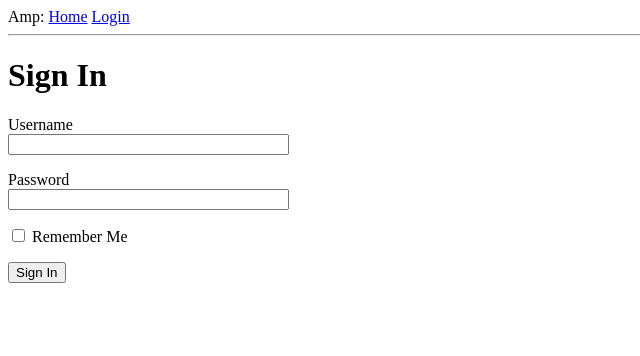
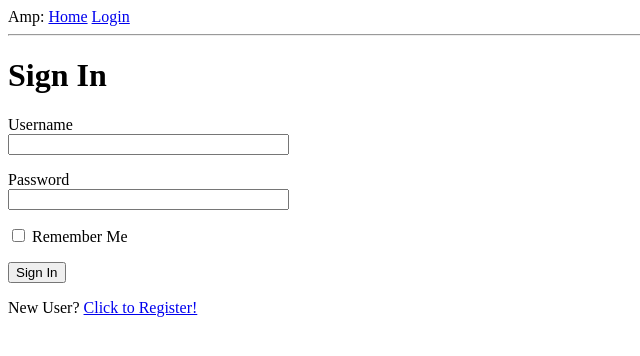
Before and after one commit to jlimahaverford/amp, a Flask app: page /login in a window 1280 px wide. Shown: the top 356 px of the page, without its empty margins (0-640 px from the left). Run offline with Flask 2, Linux system fonts and the light colour scheme.

Commit message:
Added login, registration, and profile pages.

```diff
--- a/app/__init__.py
+++ b/app/__init__.py
@@ -2,10 +2,13 @@ from flask import Flask
 from config import Config
 from flask_sqlalchemy import SQLAlchemy
 from flask_migrate import Migrate
+from flask_login import LoginManager
 
 app = Flask(__name__)
 app.config.from_object(Config)
 db = SQLAlchemy(app)
 migrate = Migrate(app, db)
+login = LoginManager(app)
+login.login_view = 'login'
 
 from app import routes, models
--- a/app/forms.py
+++ b/app/forms.py
@@ -1,9 +1,28 @@
 from flask_wtf import FlaskForm
 from wtforms import StringField, PasswordField, BooleanField, SubmitField
-from wtforms.validators import DataRequired
+from wtforms.validators import ValidationError, DataRequired, Email, EqualTo
+from app.models import User
 
 class LoginForm(FlaskForm):
     username = StringField('Username', validators=[DataRequired()])
     password = PasswordField('Password', validators=[DataRequired()])
     remember_me = BooleanField('Remember Me')
     submit = SubmitField('Sign In')
+
+class RegistrationForm(FlaskForm):
+    username = StringField('Username', validators=[DataRequired()])
+    email = StringField('Email', validators=[DataRequired(), Email()])
+    password = PasswordField('Password', validators=[DataRequired()])
+    password2 = PasswordField(
+        'Repeat Password', validators=[DataRequired(), EqualTo('password')])
+    submit = SubmitField('Register')
+
+    def validate_username(self, username):
+        user = User.query.filter_by(username=username.data).first()
+        if user is not None:
+            raise ValidationError('Please use a different username.')
+
+    def validate_email(self, email):
+        user = User.query.filter_by(email=email.data).first()
+        if user is not None:
+            raise ValidationError('Please use a different email address.')
--- a/app/routes.py
+++ b/app/routes.py
@@ -1,28 +1,76 @@
-from flask import render_template, flash, redirect, url_for
-from app import app
-from app.forms import LoginForm
+from datetime import datetime
+from flask import render_template, flash, redirect, url_for, request
+from flask_login import current_user, login_user, logout_user, login_required
+from werkzeug.urls import url_parse
+from app import app, db
+from app.forms import LoginForm, RegistrationForm
+from app.models import User
+
+
+@app.before_request
+def before_request():
+    if current_user.is_authenticated:
+        current_user.last_seen = datetime.utcnow()
+        db.session.commit()
+
 
 @app.route('/')
 @app.route('/index')
+@login_required
 def index():
-    user = {'username': 'Jonathan'}
     posts = [
         {
             'author': {'username': 'John'},
-            'body': 'Beautiful day in Portland!'
-        },
+            'body': 'Beautiful day in Portland!'},
         {
            'author': {'username': 'Susan'},
-           'body': 'The Avengers movie was so cool!'
-        }
-    ]
-    return render_template('index.html', title='Home', user=user, posts=posts)
+           'body': 'The Avengers movie was so cool!'}]
+    return render_template('index.html', title='Home', posts=posts)
+
 
 @app.route('/login', methods=['GET', 'POST'])
 def login():
+    if current_user.is_authenticated:
+        return redirect(url_for('index'))
     form = LoginForm()
     if form.validate_on_submit():
-        flash('Login requested for user {}, remember_me={}'.format(
-            form.username.data, form.remember_me.data))
+        user = User.query.filter_by(username=form.username.data).first()
+        if (user is None) or (not user.check_password(form.password.data)):
+            flash('Invalid username or password')
+            return redirect(url_for('login'))
+        login_user(user, remember=form.remember_me.data)
+        next_page = request.args.get('next')
+        if not next_page or url_parse(next_page).netloc != '':
+            next_page = url_for('index')
+        return redirect(next_page)
+    return render_template('login.html', title='Sign In', form=form)
+
+
+@app.route('/logout')
+def logout():
+    logout_user()
+    return redirect(url_for('index'))
+
+
+@app.route('/register', methods=['GET', 'POST'])
+def register():
+    if current_user.is_authenticated:
         return redirect(url_for('index'))
-    return render_template('login.html', title='Sign In', form=form)
+    form = RegistrationForm()
+    if form.validate_on_submit():
+        user = User(username=form.username.data, email=form.email.data)
+        user.set_password(form.password.data)
+        db.session.add(user)
+        db.session.commit()
+        flash('Congratulations, you are now a registered user!')
+        return redirect(url_for('login'))
+    return render_template('register.html', title='Register', form=form)
+
+@app.route('/user/<username>')
+@login_required
+def user(username):
+    user = User.query.filter_by(username=username).first_or_404()
+    posts = [
+        {'author': user, 'body': 'Test post #1'},
+        {'author': user, 'body': 'Test post #2'}]
+    return render_template('user.html', user=user, posts=posts)
--- /dev/null
+++ b/app/templates/_post.html
@@ -0,0 +1,6 @@
+<table>
+    <tr valign="top">
+        <td><img src="{{ post.author.avatar(36) }}"></td>
+        <td>{{ post.author.username }} says:<br>{{ post.body }}</td>
+    </tr>
+</table>
--- a/app/templates/base.html
+++ b/app/templates/base.html
@@ -10,7 +10,12 @@
         <div>
             Amp:
             <a href="{{ url_for('index') }}">Home</a>
+            {% if current_user.is_anonymous %}
             <a href="{{ url_for('login') }}">Login</a>
+            {% else %}
+            <a href="{{ url_for('user', username=current_user.username) }}">Profile</a>
+            <a href="{{ url_for('logout') }}">Logout</a>
+            {% endif %}
         </div>
         <hr>
         {% with messages = get_flashed_messages() %}
--- a/app/templates/index.html
+++ b/app/templates/index.html
@@ -1,7 +1,7 @@
 {% extends "base.html" %}
 
 {% block content %}
-    <h1>Hi, {{ user.username }}!</h1>
+    <h1>Hi, {{ current_user.username }}!</h1>
     {% for post in posts %}
     <div><p>{{ post.author.username }} says: <b>{{ post.body }}</b></p></div>
     {% endfor %}
--- a/app/templates/login.html
+++ b/app/templates/login.html
@@ -21,4 +21,7 @@
         <p>{{ form.remember_me() }} {{ form.remember_me.label }}</p>
         <p>{{ form.submit() }}</p>
     </form>
+    <p>
+        New User? <a href="{{ url_for('register') }}">Click to Register!</a>
+    </p>
 {% endblock %}
```
Also changed, not shown: amp.py (+11 -1 lines), app/models.py (+25 -2 lines), app/templates/register.html (added, +37 -0 lines), app/templates/user.html (added, +18 -0 lines).
